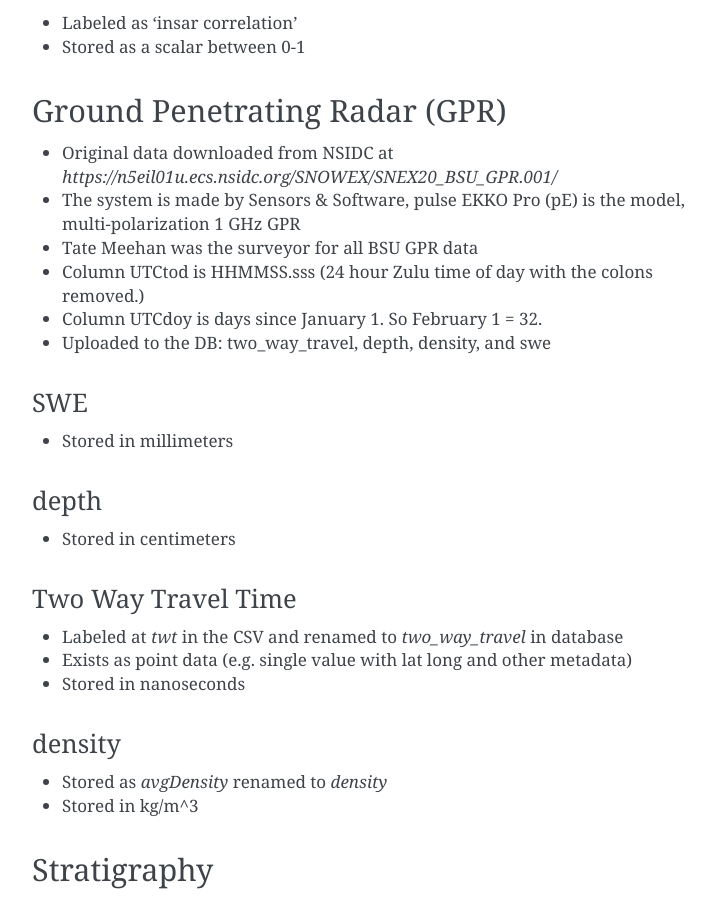
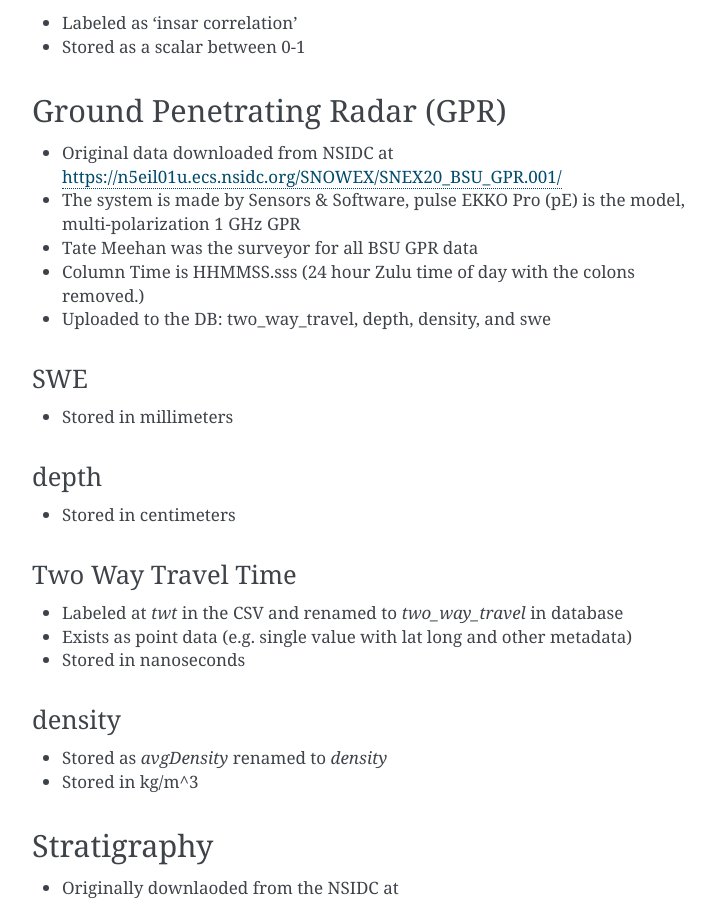
Before and after one commit to SnowEx/snowexsql, a Sphinx documentation site: the page built from docs/data_notes.rst, in a window 1280 px wide and 900 px high, scrolled down 1808 px. Shown: the whole window, without its empty margins (388-1103 px from the left). Built offline with Sphinx 7.4.7, drawn with Linux system fonts in a browser that asks for light colours; pages that are not in the unit, such as notebooks, are missing from menus.

Commit message:
updated the documentation

```diff
--- a/docs/data_notes.rst
+++ b/docs/data_notes.rst
@@ -22,14 +22,14 @@
 Manual Snow Depths
 ------------------
 
-* Originally downloaded from the NSIDC from `https://n5eil01u.ecs.nsidc.org/SNOWEX/SNEX20_SD.001/`
+* Originally downloaded from the NSIDC from https://n5eil01u.ecs.nsidc.org/SNOWEX/SNEX20_SD.001/
 * Data stored as centimeters
 * Named depth and can be cross referenced by instruments (e.g. magnaprobe)
 
 Snow Micropen (SMP)
 -------------------
 
-* Original data is sourced from the NSIDC from `https://n5eil01u.ecs.nsidc.org/SNOWEX/SNEX20_SMP.001/`
+* Original data is sourced from the NSIDC from https://n5eil01u.ecs.nsidc.org/SNOWEX/SNEX20_SMP.001/
 * During the GM 2020 campaign, Two SMPs were used until they both broke. Identified in the data is a 3rd SMP
   that is a frankestein SMP put together from parts from the original two.
 
@@ -85,12 +85,11 @@
 
 Ground Penetrating Radar (GPR)
 ------------------------------
-* Original data downloaded from NSIDC at `https://n5eil01u.ecs.nsidc.org/SNOWEX/SNEX20_BSU_GPR.001/`
+* Original data downloaded from NSIDC at https://n5eil01u.ecs.nsidc.org/SNOWEX/SNEX20_BSU_GPR.001/
 * The system is made by Sensors & Software, pulse EKKO Pro (pE) is the model,
   multi-polarization 1 GHz GPR
 * Tate Meehan was the surveyor for all BSU GPR data
-* Column UTCtod is HHMMSS.sss (24 hour Zulu time of day with the colons removed.)
-* Column UTCdoy is days since January 1. So February 1 = 32.
+* Column Time is HHMMSS.sss (24 hour Zulu time of day with the colons removed.)
 * Uploaded to the DB: two_way_travel, depth, density, and swe
 
 SWE
@@ -117,7 +116,7 @@
 Stratigraphy
 ------------
 
-* Originally downlaoded from the NSIDC at `https://n5eil01u.ecs.nsidc.org/SNOWEX/SNEX20_GM_SP.001/`
+* Originally downlaoded from the NSIDC at https://n5eil01u.ecs.nsidc.org/SNOWEX/SNEX20_GM_SP.001/
 
 * Any profile that has multiple samples are averaged and that data is used as the main value. The subsequent profiles
   representing a single sample are renamed from there original label to sample_<letter> in the database e.g.
@@ -144,7 +143,7 @@
 Specific Surface Area
 ---------------------
 
-* Originally downloaded from `https://n5eil01u.ecs.nsidc.org/SNOWEX/SNEX20_SSA.001/`
+* Originally downloaded from https://n5eil01u.ecs.nsidc.org/SNOWEX/SNEX20_SSA.001/
 
 
 USGS Snow Off DEM
```
Also changed, not shown: other parts of docs/data_notes.rst (+1 -1 lines).
